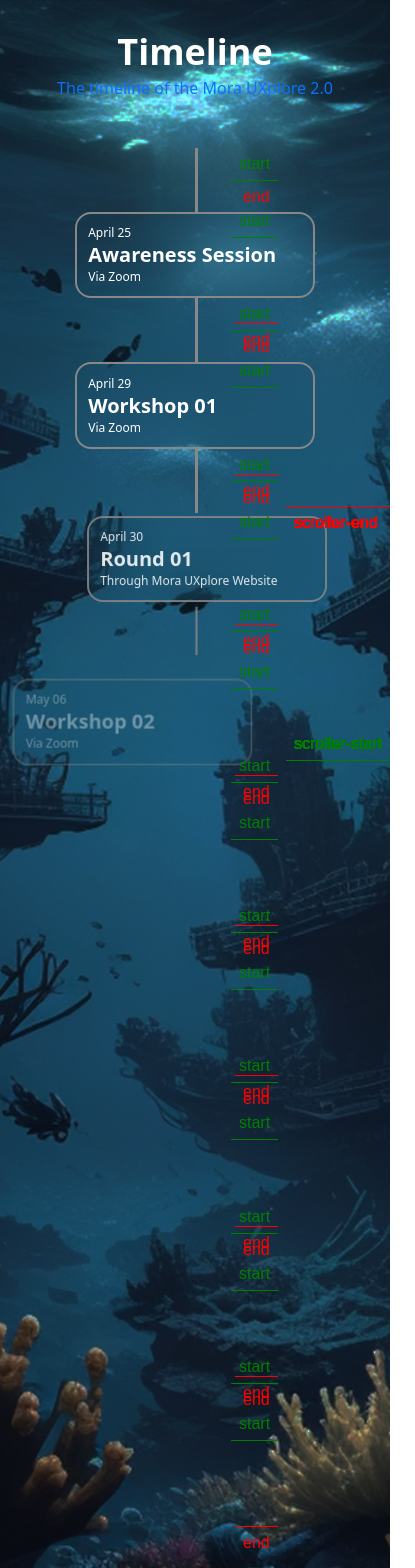
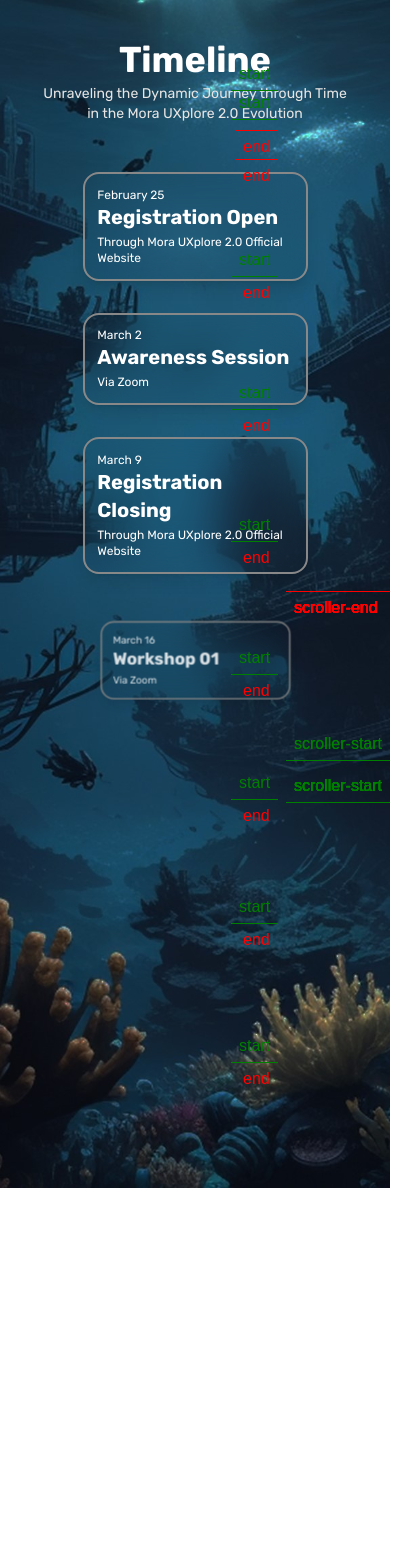
Before and after one commit to UXplore-2-0/official-web, a React (Create React App) app in the folder client/: page / in a window 390 px wide. Shown: the top 1568 px of the page, 415 px wide, since content can reach past the window. After the commit the page ends 1188 px from the top, so only its background shows below. Built offline with nearby package versions, Linux system fonts and the light colour scheme.

Commit message:
Change the dimension of timeline to vertical

```diff
--- a/client/public/index.html
+++ b/client/public/index.html
@@ -19,6 +19,11 @@
       href="https://fonts.googleapis.com/css2?family=Poppins:wght@900&display=swap"
       rel="stylesheet"
     />
+    <link
+      href="https://fonts.googleapis.com/css2?family=Rubik:ital,wght@0,300..900;1,300..900&display=swap"
+      rel="stylesheet"
+    />
+
     <link rel="apple-touch-icon" href="%PUBLIC_URL%/logo192.png" />
     <script defer src="index.js"></script>
 
--- a/client/src/pages/Home/components/Timeline/Timeline.css
+++ b/client/src/pages/Home/components/Timeline/Timeline.css
@@ -2,4 +2,5 @@
     background-image: url('./images/Underwater.jpg');
     background-size: cover;
     background-position: center;
+    font-family: 'Rubik';
 }
--- a/client/src/pages/Home/components/Timeline/Timeline.jsx
+++ b/client/src/pages/Home/components/Timeline/Timeline.jsx
@@ -11,16 +11,16 @@
 function Timeline() {
 
   useGSAP(() => {
-    gsap.utils.toArray(".inner-container").forEach((div, index) => {
+    gsap.utils.toArray(".inner-container").forEach((div) => {
       gsap.from(div, {
         opacity: 0,
-        x: index % 2 === 0 ? "100" : "-100",
-        y: 25,
+        scale: 0,
+        y: 50,
         duration: 1.6,
         scrollTrigger: {
           trigger: div,
-          start: "top 90%",
-          end: "bottom 60%",
+          start: "top 95%",
+          end: "top 70%",
           scrub: true,
           toggleActions: "play none none none",
           markers: true,
@@ -28,161 +28,93 @@
       });
     });
 
-    gsap.utils.toArray(".out-bar").forEach((div, index) => {
-      gsap.from(div, {
-        opacity: 0,
-        scale: 0,
-        duration: 1.6,
+    gsap.from('.timeline-title h1', {
+      opacity: 0.5,
+      y: 50,
+      duration: 1,
       scrollTrigger: {
-          trigger: div,
+        trigger: '.timeline-title h1',
         start: "top 90%",
-          end: "bottom 60%",
+        end: "bottom 70%",
         scrub: true,
         toggleActions: "play none none none",
         markers: true,
       },
     });
+
+    gsap.from('.timeline-title p', {
+      opacity: 0,
+      y: 35,
+      duration: 1.6,
+      scrollTrigger: {
+        trigger: '.timeline-title p',
+        start: "top 90%",
+        end: "bottom 70%",
+        scrub: true,
+        toggleActions: "play none none none",
+        markers: true,
+      },
     });
+
+
   });
 
   return (
-    <div className="timeline-backdrop font-sans text-white p-8">
+
+    <div className="timeline-backdrop text-white px-10 py-10 md:py-24">
 
       <div className='timeline-title flex flex-col items-center'>
         <h1 className='mb-1 text-4xl md:text-6xl lg:text-7xl xl:text-8xl font-bold'>Timeline</h1>
-      <p className='text-center text-[#0d71fc] lg:text-lg'>The timeline of the Mora UXplore 2.0</p>
+        <p className='text-center text-stone-200 text-sm md:text-base lg:text-lg'>Unraveling the Dynamic Journey through Time in the Mora UXplore 2.0 Evolution</p>
       </div>
 
-    <div className='timeline flex flex-col items-center mx-auto my-[5em]'>
+      <div className='timeline flex flex-col gap-y-[2em] items-center mx-auto my-[3em] md:my-[5em]'>
 
-      <div className='timeline-container relative max-w-[16em] py-[2em] transform
-                      md:max-w-[25.15em] md:border-solid md:border-[#888] md:odd:border-l-[3px] md:even:border-r-[3px] md:odd:pl-[3em] md:even:pr-[3em] md:odd:translate-x-[9em] md:even:-translate-x-[9em]
-                      lg:min-w-[25em] lg:even:pr-[3em] lg:odd:translate-x-[12.425em] lg:even:-translate-x-[12.425em]'>
-
-        <div className='out-bar flex absolute bg-[#888] h-[4em] w-[3px] left-1/2 top-0 transform -translate-y-1/2
-                        md:h-[3px] md:w-[3em] md:left-0 md:top-1/2'></div>
-        <div className='inner-container min-w-[15em] md:max-w-[25em] border-2 border-solid border-[#888] rounded-2xl p-[0.7em] md:p-[0.8em] lg:p-[1.2em] xl:p-[1.5em] bg-transparent backdrop-blur-xl'>
-          <p className='text-xs font-normal md:text-sm xl:text-lg'>April 25</p>
-          <h1 className='text-xl md:text-2xl lg:text-3xl font-bold'>Awareness Session</h1>
-          <p className='text-xs font-normal md:text-sm xl:text-lg'>Via Zoom</p>
+        <div className='inner-container shadow-lg bg-transparent backdrop-blur-xl border-2 border-solid border-[#888] rounded-2xl w-[225px] md:w-[375px] p-[0.8em] md:p-[1em] lg:p-[1.2em] xl:p-[1.5em]'>
+          <p className='text-xs font-normal md:text-base'>February 25</p>
+          <h1 className='text-xl md:text-3xl font-bold'>Registration Open</h1>
+          <p className='text-xs font-normal md:text-base pt-[3px]'>Through Mora UXplore 2.0 Official Website</p>
         </div>
 
+        <div className='inner-container shadow-lg bg-transparent backdrop-blur-xl border-2 border-solid border-[#888] rounded-2xl w-[225px] md:w-[375px] p-[0.8em] md:p-[1em] lg:p-[1.2em] xl:p-[1.5em]'>
+          <p className='text-xs font-normal md:text-base'>March 2</p>
+          <h1 className='text-xl md:text-3xl font-bold'>Awareness Session</h1>
+          <p className='text-xs font-normal md:text-base pt-[3px]'>Via Zoom</p>
         </div>
 
-      <div className='timeline-container relative max-w-[16em] py-[2em] transform
-                      md:max-w-[25.15em] md:border-solid md:border-[#888] md:odd:border-l-[3px] md:even:border-r-[3px] md:odd:pl-[3em] md:even:pr-[3em] md:odd:translate-x-[9em] md:even:-translate-x-[9em]
-                      lg:min-w-[25em] lg:even:pr-[3em] lg:odd:translate-x-[12.425em] lg:even:-translate-x-[12.425em]'>
-
-        <div className='out-bar flex absolute bg-[#888] h-[4em] w-[3px] left-1/2 top-0 transform -translate-y-1/2
-                        md:h-[3px] md:w-[3em] md:left-full md:ml-[-3em] md:top-1/2'></div>
-        <div className='inner-container min-w-[15em] md:max-w-[25em] border-2 border-solid border-[#888] rounded-2xl p-[0.7em] md:p-[0.8em] lg:p-[1.2em] xl:p-[1.5em] bg-transparent backdrop-blur-xl'>
-          <p className='text-xs font-normal md:text-sm xl:text-lg'>April 29</p>
-          <h1 className='text-xl md:text-2xl lg:text-3xl font-bold'>Workshop 01</h1>
-          <p className='text-xs font-normal md:text-sm xl:text-lg'>Via Zoom</p>
+        <div className='inner-container shadow-lg bg-transparent backdrop-blur-xl border-2 border-solid border-[#888] rounded-2xl w-[225px] md:w-[375px] p-[0.8em] md:p-[1em] lg:p-[1.2em] xl:p-[1.5em]'>
+          <p className='text-xs font-normal md:text-base'>March 9</p>
+          <h1 className='text-xl md:text-3xl font-bold'>Registration Closing</h1>
+          <p className='text-xs font-normal md:text-base pt-[3px]'>Through Mora UXplore 2.0 Official Website</p>
         </div>
 
+        <div className='inner-container shadow-lg bg-transparent backdrop-blur-xl border-2 border-solid border-[#888] rounded-2xl w-[225px] md:w-[375px] p-[0.8em] md:p-[1em] lg:p-[1.2em] xl:p-[1.5em]'>
+          <p className='text-xs font-normal md:text-base'>March 16</p>
+          <h1 className='text-xl md:text-3xl font-bold'>Workshop 01</h1>
+          <p className='text-xs font-normal md:text-base pt-[3px]'>Via Zoom</p>
         </div>
 
-      <div className='timeline-container relative max-w-[16em] py-[2em] transform
-                      md:max-w-[30.15em] md:border-solid md:border-[#888] md:odd:border-l-[3px] md:even:border-r-[3px] md:odd:pl-[3em] md:even:pr-[3em] md:odd:translate-x-[9em] md:even:-translate-x-[9em]
-                      lg:min-w-[25em] lg:even:pr-[3em] lg:odd:translate-x-[12.425em] lg:even:-translate-x-[12.425em]'>
-
-        <div className='out-bar flex absolute bg-[#888] h-[4em] w-[3px] left-1/2 top-0 transform -translate-y-1/2
-                        md:h-[3px] md:w-[3em] md:left-0 md:top-1/2'></div>
-        <div className='inner-container min-w-[15em] md:max-w-[25em] border-2 border-solid border-[#888] rounded-2xl p-[0.7em] md:p-[0.8em] lg:p-[1.2em] xl:p-[1.5em] bg-transparent backdrop-blur-xl'>
-          <p className='text-xs font-normal md:text-sm xl:text-lg'>April 30</p>
-          <h1 className='text-xl md:text-2xl lg:text-3xl font-bold'>Round 01</h1>
-          <p className='text-xs font-normal md:text-sm xl:text-lg'>Through Mora UXplore Website</p>
+        <div className='inner-container shadow-lg bg-transparent backdrop-blur-xl border-2 border-solid border-[#888] rounded-2xl w-[225px] md:w-[375px] p-[0.8em] md:p-[1em] lg:p-[1.2em] xl:p-[1.5em]'>
+          <p className='text-xs font-normal md:text-base'>March 30</p>
+          <h1 className='text-xl md:text-3xl font-bold'>Workshop 02</h1>
+          <p className='text-xs font-normal md:text-base pt-[3px]'>Via Zoom</p>
         </div>
 
+        <div className='inner-container shadow-lg bg-transparent backdrop-blur-xl border-2 border-solid border-[#888] rounded-2xl w-[225px] md:w-[375px] p-[0.8em] md:p-[1em] lg:p-[1.2em] xl:p-[1.5em]'>
+          <p className='text-xs font-normal md:text-base'>April 9</p>
+          <h1 className='text-xl md:text-3xl font-bold'>Semi Finals</h1>
+          <p className='text-xs font-normal md:text-base pt-[3px]'>At University Premises</p>
         </div>
 
-      <div className='timeline-container relative max-w-[16em] py-[2em] transform
-                      md:max-w-[25.15em] md:border-solid md:border-[#888] md:odd:border-l-[3px] md:even:border-r-[3px] md:odd:pl-[3em] md:even:pr-[3em] md:odd:translate-x-[9em] md:even:-translate-x-[9em]
-                      lg:min-w-[25em] lg:even:pr-[3em] lg:odd:translate-x-[12.425em] lg:even:-translate-x-[12.425em]'>
-
-        <div className='out-bar flex absolute bg-[#888] h-[4em] w-[3px] left-1/2 top-0 transform -translate-y-1/2
-                        md:h-[3px] md:w-[3em] md:left-full md:ml-[-3em] md:top-1/2'></div>
-        <div className='inner-container min-w-[15em] md:max-w-[25em] border-2 border-solid border-[#888] rounded-2xl p-[0.7em] md:p-[0.8em] lg:p-[1.2em] xl:p-[1.5em] bg-transparent backdrop-blur-xl'>
-          <p className='text-xs font-normal md:text-sm xl:text-lg'>May 06</p>
-          <h1 className='text-xl md:text-2xl lg:text-3xl font-bold'>Workshop 02</h1>
-          <p className='text-xs font-normal md:text-sm xl:text-lg'>Via Zoom</p>
-        </div>
-
-      </div>
-
-      <div className='timeline-container relative max-w-[16em] py-[2em] transform
-                      md:max-w-[25.15em] md:border-solid md:border-[#888] md:odd:border-l-[3px] md:even:border-r-[3px] md:odd:pl-[3em] md:even:pr-[3em] md:odd:translate-x-[9em] md:even:-translate-x-[9em]
-                      lg:min-w-[25em] lg:even:pr-[3em] lg:odd:translate-x-[12.425em] lg:even:-translate-x-[12.425em]'>
-
-        <div className='out-bar flex absolute bg-[#888] h-[4em] w-[3px] left-1/2 top-0 transform -translate-y-1/2
-                        md:h-[3px] md:w-[3em] md:left-0 md:top-1/2'></div>
-        <div className='inner-container min-w-[15em] md:max-w-[25em] border-2 border-solid border-[#888] rounded-2xl p-[0.7em] md:p-[0.8em] lg:p-[1.2em] xl:p-[1.5em] bg-transparent backdrop-blur-xl'>
-          <p className='text-xs font-normal md:text-sm xl:text-lg'>May 07</p>
-          <h1 className='text-xl md:text-2xl lg:text-3xl font-bold'>Round 02</h1>
-          <p className='text-xs font-normal md:text-sm xl:text-lg'>Through Mora UXplore Website</p>
-        </div>
-
-      </div>
-
-      <div className='timeline-container relative max-w-[16em] py-[2em] transform
-                      md:max-w-[25.15em] md:border-solid md:border-[#888] md:odd:border-l-[3px] md:even:border-r-[3px] md:odd:pl-[3em] md:even:pr-[3em] md:odd:translate-x-[9em] md:even:-translate-x-[9em]
-                      lg:min-w-[25em] lg:even:pr-[3em] lg:odd:translate-x-[12.425em] lg:even:-translate-x-[12.425em]'>
-
-        <div className='out-bar flex absolute bg-[#888] h-[4em] w-[3px] left-1/2 top-0 transform -translate-y-1/2
-                        md:h-[3px] md:w-[3em] md:left-full md:ml-[-3em] md:top-1/2'></div>
-        <div className='inner-container min-w-[15em] md:max-w-[25em] border-2 border-solid border-[#888] rounded-2xl p-[0.7em] md:p-[0.8em] lg:p-[1.2em] xl:p-[1.5em] bg-transparent backdrop-blur-xl'>
-          <p className='text-xs font-normal md:text-sm xl:text-lg'>June 03</p>
-          <h1 className='text-xl md:text-2xl lg:text-3xl font-bold'>Workshop 03</h1>
-          <p className='text-xs font-normal md:text-sm xl:text-lg'>At University Premises</p>
-        </div>
-
-      </div>
-
-      <div className='timeline-container relative max-w-[16em] py-[2em] transform
-                      md:max-w-[25.15em] md:border-solid md:border-[#888] md:odd:border-l-[3px] md:even:border-r-[3px] md:odd:pl-[3em] md:even:pr-[3em] md:odd:translate-x-[9em] md:even:-translate-x-[9em]
-                      lg:min-w-[25em] lg:even:pr-[3em] lg:odd:translate-x-[12.425em] lg:even:-translate-x-[12.425em]'>
-
-        <div className='out-bar flex absolute bg-[#888] h-[4em] w-[3px] left-1/2 top-0 transform -translate-y-1/2
-                        md:h-[3px] md:w-[3em] md:left-0 md:top-1/2'></div>
-        <div className='inner-container min-w-[15em] md:max-w-[25em] border-2 border-solid border-[#888] rounded-2xl p-[0.7em] md:p-[0.8em] lg:p-[1.2em] xl:p-[1.5em] bg-transparent backdrop-blur-xl'>
-          <p className='text-xs font-normal md:text-sm xl:text-lg'>June 04</p>
-          <h1 className='text-xl md:text-2xl lg:text-3xl font-bold'>Semi Final</h1>
-          <p className='text-xs font-normal md:text-sm xl:text-lg'>Through Mora UXplore Website</p>
-        </div>
-
-      </div>
-
-      <div className='timeline-container relative max-w-[16em] py-[2em] transform
-                      md:max-w-[25.15em] md:border-solid md:border-[#888] md:odd:border-l-[3px] md:even:border-r-[3px] md:odd:pl-[3em] md:even:pr-[3em] md:odd:translate-x-[9em] md:even:-translate-x-[9em]
-                      lg:min-w-[25em] lg:even:pr-[3em] lg:odd:translate-x-[12.425em] lg:even:-translate-x-[12.425em]'>
-
-        <div className='out-bar flex absolute bg-[#888] h-[4em] w-[3px] left-1/2 top-0 transform -translate-y-1/2
-                        md:h-[3px] md:w-[3em] md:left-full md:ml-[-3em] md:top-1/2'></div>
-        <div className='inner-container min-w-[15em] md:max-w-[25em] border-2 border-solid border-[#888] rounded-2xl p-[0.7em] md:p-[0.8em] lg:p-[1.2em] xl:p-[1.5em] bg-transparent backdrop-blur-xl'>
-          <p className='text-xs font-normal md:text-sm xl:text-lg'>June 17</p>
-          <h1 className='text-xl md:text-2xl lg:text-3xl font-bold'>Final Designathon</h1>
-          <p className='text-xs font-normal md:text-sm xl:text-lg'>At University Premises</p>
-        </div>
-
-      </div>
-
-      <div className='timeline-container relative max-w-[16em] py-[2em] transform
-                      md:max-w-[25.15em] md:border-solid md:border-[#888] md:odd:border-l-[3px] md:even:border-r-[3px] md:odd:pl-[3em] md:even:pr-[3em] md:odd:translate-x-[9em] md:even:-translate-x-[9em]
-                      lg:min-w-[25em] lg:even:pr-[3em] lg:odd:translate-x-[12.425em] lg:even:-translate-x-[12.425em]'>
-
-        <div className='out-bar flex absolute bg-[#888] h-[4em] w-[3px] left-1/2 top-0 transform -translate-y-1/2
-                        md:h-[3px] md:w-[3em] md:left-0 md:top-1/2'></div>
-        <div className='inner-container min-w-[15em] md:max-w-[25em] border-2 border-solid border-[#888] rounded-2xl p-[0.7em] md:p-[0.8em] lg:p-[1.2em] xl:p-[1.5em] bg-transparent backdrop-blur-xl'>
-          <p className='text-xs font-normal md:text-sm xl:text-lg'>June 17</p>
-          <h1 className='text-xl md:text-2xl lg:text-3xl font-bold'>Award Ceremony</h1>
-          <p className='text-xs font-normal md:text-sm xl:text-lg'>At University Premises</p>
-        </div>
-
+        <div className='inner-container shadow-lg bg-transparent backdrop-blur-xl border-2 border-solid border-[#888] rounded-2xl w-[225px] md:w-[375px] p-[0.8em] md:p-[1em] lg:p-[1.2em] xl:p-[1.5em]'>
+          <p className='text-xs font-normal md:text-base'>April 27</p>
+          <h1 className='text-xl md:text-3xl font-bold'>Final Designathon & Award Ceremony</h1>
+          <p className='text-xs font-normal md:text-base pt-[3px]'>At University Premises</p>
         </div>
 
       </div>
     </div>
+
   )
 }
 
```
Also changed, not shown: client/src/pages/Home/components/Timeline/images/Underwater.jpg. Lines whose indentation alone changed are shown as unchanged.
